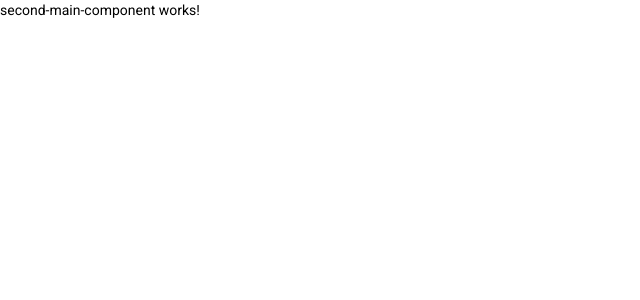
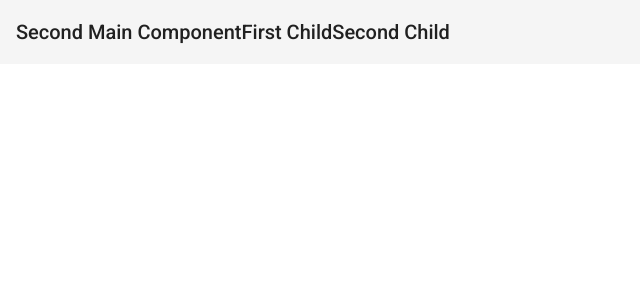
Before and after one commit to TluwaniMS/angular-child-routes-test, an Angular app: page /second-main-component in a window 1280 px wide. Shown: the top 300 px of the page, without its empty margins (0-640 px from the left). Built offline with nearby package versions, Linux system fonts and the light colour scheme.

Commit message:
adding-second-main-component

```diff
--- a/src/app/components/second-main-component/second-main-component.component.html
+++ b/src/app/components/second-main-component/second-main-component.component.html
@@ -1,2 +1,7 @@
-<p>second-main-component works!</p>
-<router-outlet></router-outlet>
+<mat-toolbar>
+    <span>Second Main Component</span>
+    <span class="example-spacer"></span>
+    <span [routerLink]="['first-nested-first']" routerLinkActive="router-link-active" >First Child</span>
+    <span [routerLink]="['first-nested-second']" routerLinkActive="router-link-active">Second Child</span>
+  </mat-toolbar>
+  <router-outlet></router-outlet>
```
